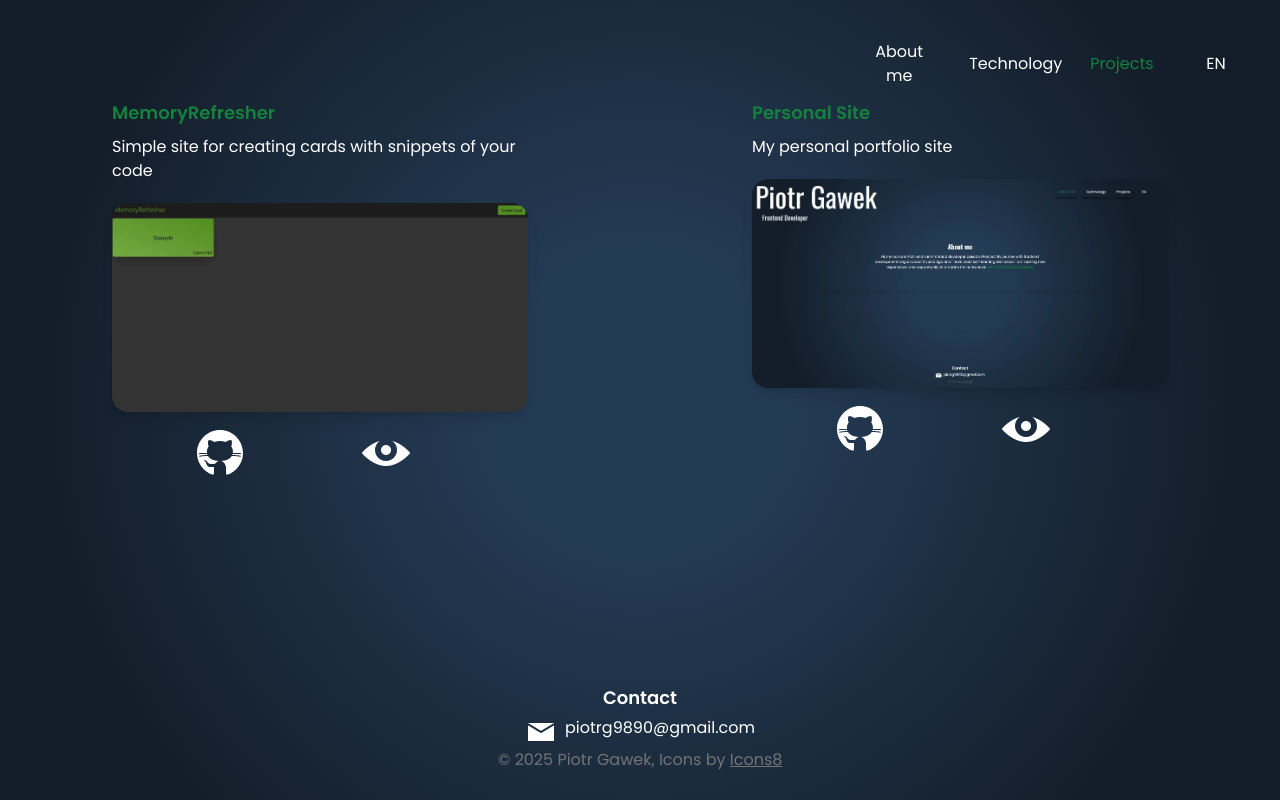
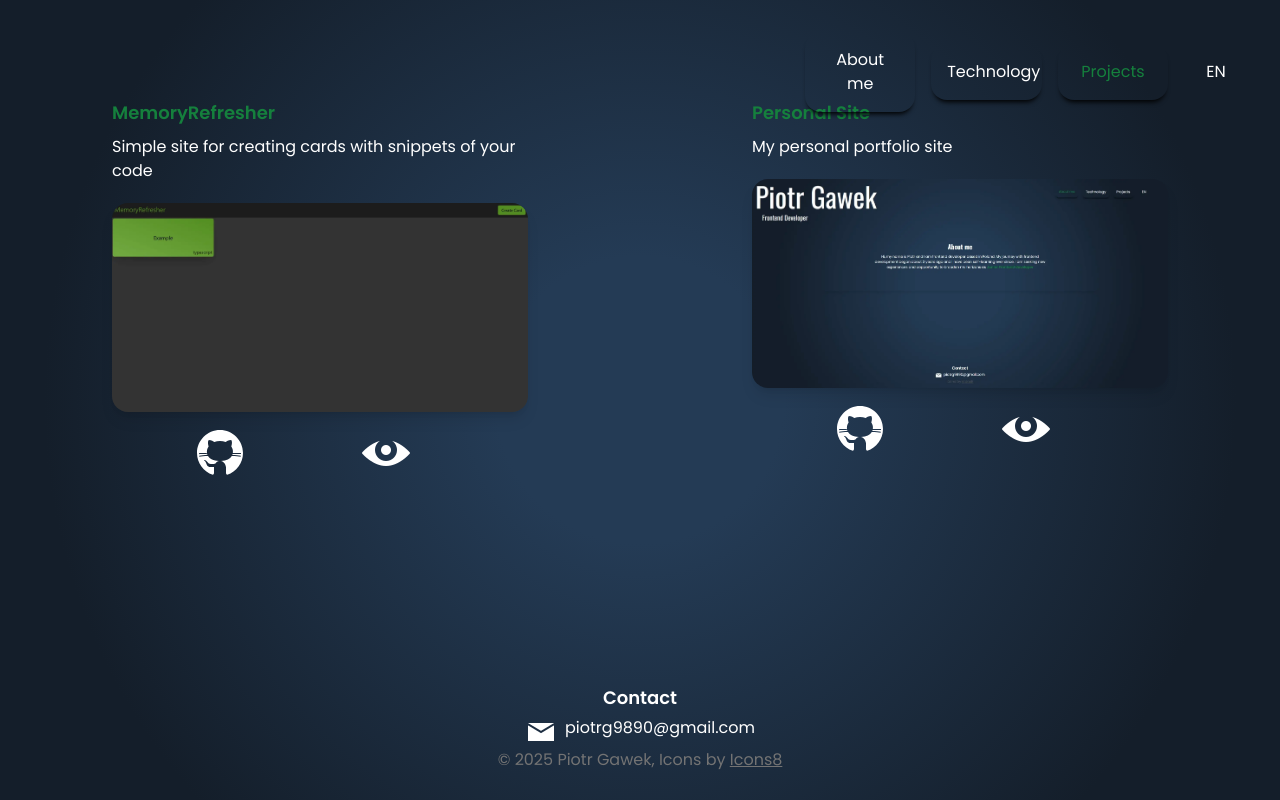
Before and after one commit to Garmah98/Portfolio, a React (Vite) app: page /projects in a window 1280 px wide. Built offline with nearby package versions, Linux system fonts and the light colour scheme.

Commit message:
Fixed nav links

```diff
--- a/src/components/Navigation.tsx
+++ b/src/components/Navigation.tsx
@@ -5,7 +5,7 @@ export default function Navigation() {
     const { t } = useTranslation()
     return (
         // flex items-center gap-4 text-white
-        <nav className="z-10 xl:absolute xl:right-8 xl:top-8">
+        <nav id='mainNav' className="z-10 xl:absolute xl:right-8 xl:top-8">
             <ul className="mb-4 flex w-screen items-center justify-center text-center text-white max-xl:shadow-lg sm:gap-4 xl:mb-0 xl:flex xl:w-auto xl:items-center">
                 <NavLink
                     to={'/'}
--- a/src/index.css
+++ b/src/index.css
@@ -29,7 +29,7 @@ body {
     );
     filter: progid:DXImageTransform.Microsoft.gradient(startColorstr="#243b55",endColorstr="#141e2a",GradientType=1);
 }
-nav a {
+#mainNav a {
     padding: 1rem;
     border-radius: 1rem;
     box-shadow: 0 5px 5px -3px black;
```
